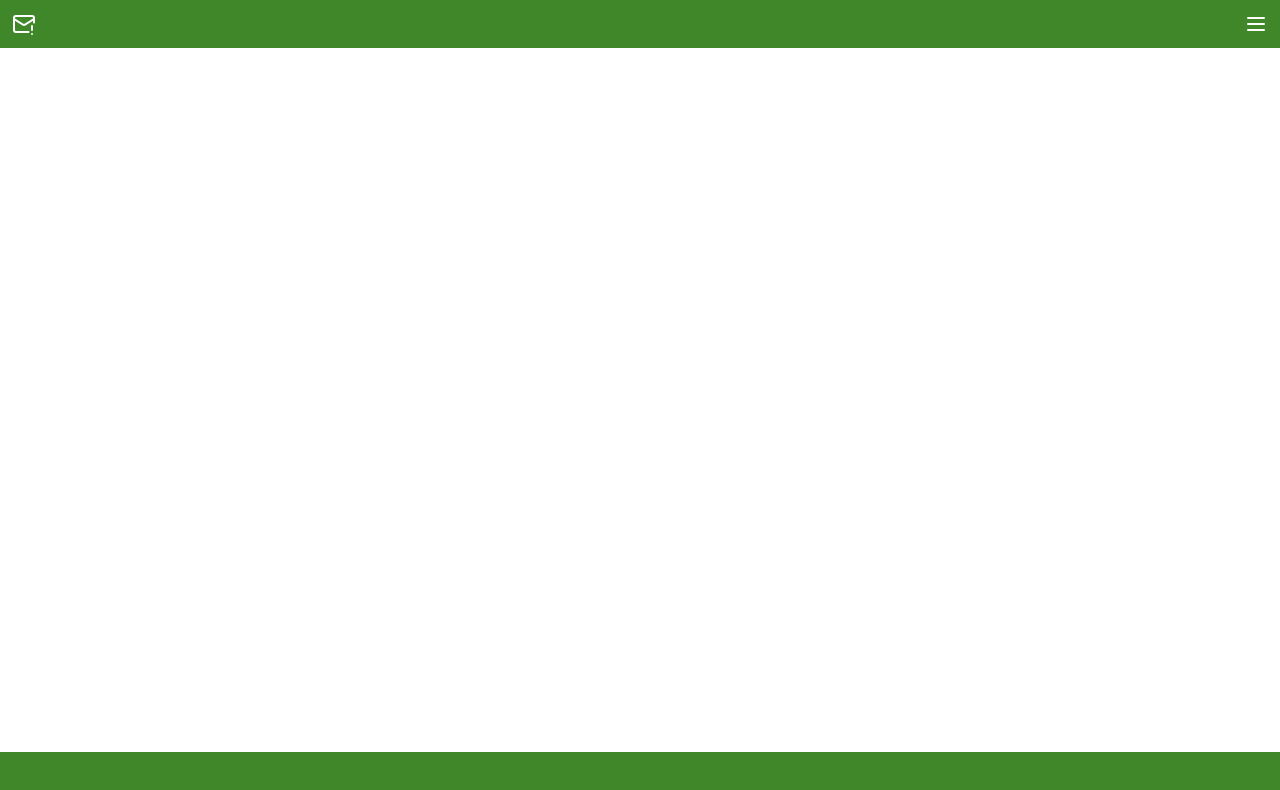
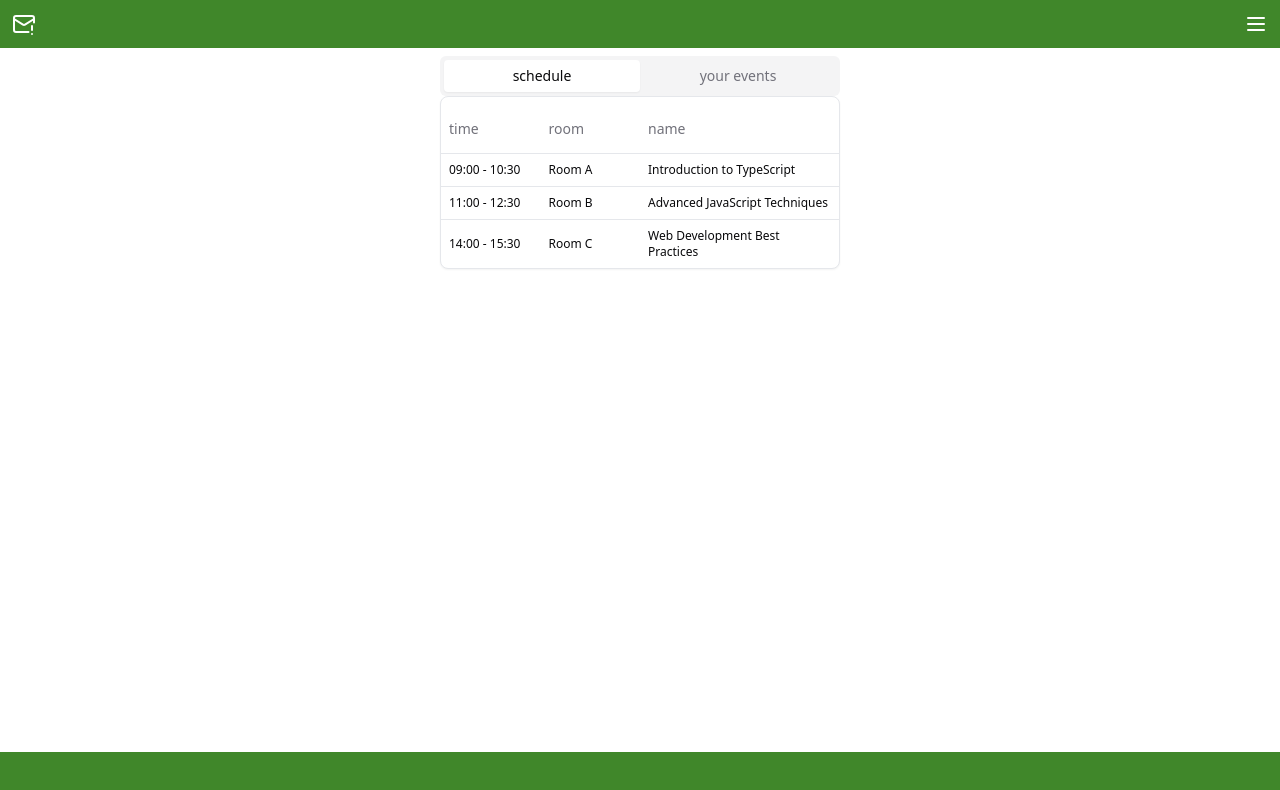
Before and after one commit to jakub-lesniewski/conf-handler-client, a React (Vite) app: page /conference in a window 1280 px wide. Shown: the top 790 px of the page. Built offline with nearby package versions, Linux system fonts and the light colour scheme.

Commit message:
created static conference mockup

```diff
--- a/package.json
+++ b/package.json
@@ -17,6 +17,7 @@
     "@radix-ui/react-slot": "^1.0.2",
     "@radix-ui/react-tabs": "^1.0.4",
     "@radix-ui/react-toast": "^1.1.5",
+    "@tanstack/react-table": "^8.15.0",
     "class-variance-authority": "^0.7.0",
     "clsx": "^2.1.0",
     "lucide-react": "^0.362.0",
--- a/src/components/sidebar.tsx
+++ b/src/components/sidebar.tsx
@@ -10,7 +10,7 @@ export default function Sidebar() {
       </SheetTrigger>
       <SheetContent>
         <SheetHeader>
-          <SheetTitle>Welcome Chippyjak</SheetTitle>
+          <SheetTitle>Welcome Profesor Gąbka</SheetTitle>
           <SheetDescription>
             <Button variant="destructive">logout</Button>
           </SheetDescription>
--- /dev/null
+++ b/src/components/ui/card.tsx
@@ -0,0 +1,79 @@
+import * as React from "react"
+
+import { cn } from "@/lib/utils"
+
+const Card = React.forwardRef<
+  HTMLDivElement,
+  React.HTMLAttributes<HTMLDivElement>
+>(({ className, ...props }, ref) => (
+  <div
+    ref={ref}
+    className={cn(
+      "rounded-lg border bg-card text-card-foreground shadow-sm",
+      className
+    )}
+    {...props}
+  />
+))
+Card.displayName = "Card"
+
+const CardHeader = React.forwardRef<
+  HTMLDivElement,
+  React.HTMLAttributes<HTMLDivElement>
+>(({ className, ...props }, ref) => (
+  <div
+    ref={ref}
+    className={cn("flex flex-col space-y-1.5 p-6", className)}
+    {...props}
+  />
+))
+CardHeader.displayName = "CardHeader"
+
+const CardTitle = React.forwardRef<
+  HTMLParagraphElement,
+  React.HTMLAttributes<HTMLHeadingElement>
+>(({ className, ...props }, ref) => (
+  <h3
+    ref={ref}
+    className={cn(
+      "text-2xl font-semibold leading-none tracking-tight",
+      className
+    )}
+    {...props}
+  />
+))
+CardTitle.displayName = "CardTitle"
+
+const CardDescription = React.forwardRef<
+  HTMLParagraphElement,
+  React.HTMLAttributes<HTMLParagraphElement>
+>(({ className, ...props }, ref) => (
+  <p
+    ref={ref}
+    className={cn("text-sm text-muted-foreground", className)}
+    {...props}
+  />
+))
+CardDescription.displayName = "CardDescription"
+
+const CardContent = React.forwardRef<
+  HTMLDivElement,
+  React.HTMLAttributes<HTMLDivElement>
+>(({ className, ...props }, ref) => (
+  <div ref={ref} className={cn("p-6 pt-0", className)} {...props} />
+))
+CardContent.displayName = "CardContent"
+
+const CardFooter = React.forwardRef<
+  HTMLDivElement,
+  React.HTMLAttributes<HTMLDivElement>
+>(({ className, ...props }, ref) => (
+  <div
+    ref={ref}
+    className={cn("flex items-center p-6 pt-0", className)}
+    {...props}
+  />
+))
+CardFooter.displayName = "CardFooter"
+
+export { Card, CardHeader, CardFooter, CardTitle, CardDescription, CardContent }
--- /dev/null
+++ b/src/components/ui/table.tsx
@@ -0,0 +1,72 @@
+import * as React from "react";
+
+import { cn } from "@/lib/utils";
+
+const Table = React.forwardRef<HTMLTableElement, React.HTMLAttributes<HTMLTableElement>>(
+  ({ className, ...props }, ref) => (
+    <div className="relative w-full overflow-auto">
+      <table ref={ref} className={cn("w-full caption-bottom text-sm", className)} {...props} />
+    </div>
+  )
+);
+Table.displayName = "Table";
+
+const TableHeader = React.forwardRef<HTMLTableSectionElement, React.HTMLAttributes<HTMLTableSectionElement>>(
+  ({ className, ...props }, ref) => <thead ref={ref} className={cn("[&_tr]:border-b", className)} {...props} />
+);
+TableHeader.displayName = "TableHeader";
+
+const TableBody = React.forwardRef<HTMLTableSectionElement, React.HTMLAttributes<HTMLTableSectionElement>>(
+  ({ className, ...props }, ref) => (
+    <tbody ref={ref} className={cn("[&_tr:last-child]:border-0", className)} {...props} />
+  )
+);
+TableBody.displayName = "TableBody";
+
+const TableFooter = React.forwardRef<HTMLTableSectionElement, React.HTMLAttributes<HTMLTableSectionElement>>(
+  ({ className, ...props }, ref) => (
+    <tfoot ref={ref} className={cn("border-t bg-muted/50 font-medium [&>tr]:last:border-b-0", className)} {...props} />
+  )
+);
+TableFooter.displayName = "TableFooter";
+
+const TableRow = React.forwardRef<HTMLTableRowElement, React.HTMLAttributes<HTMLTableRowElement>>(
+  ({ className, ...props }, ref) => (
+    <tr
+      ref={ref}
+      className={cn("border-b transition-colors hover:bg-muted/50 data-[state=selected]:bg-muted", className)}
+      {...props}
+    />
+  )
+);
+TableRow.displayName = "TableRow";
+
+const TableHead = React.forwardRef<HTMLTableCellElement, React.ThHTMLAttributes<HTMLTableCellElement>>(
+  ({ className, ...props }, ref) => (
+    <th
+      ref={ref}
+      className={cn(
+        "h-12 px-2 text-left align-middle font-medium text-muted-foreground [&:has([role=checkbox])]:pr-0",
+        className
+      )}
+      {...props}
+    />
+  )
+);
+TableHead.displayName = "TableHead";
+
+const TableCell = React.forwardRef<HTMLTableCellElement, React.TdHTMLAttributes<HTMLTableCellElement>>(
+  ({ className, ...props }, ref) => (
+    <td ref={ref} className={cn("p-2 align-middle [&:has([role=checkbox])]:pr-0", className)} {...props} />
+  )
+);
+TableCell.displayName = "TableCell";
+
+const TableCaption = React.forwardRef<HTMLTableCaptionElement, React.HTMLAttributes<HTMLTableCaptionElement>>(
+  ({ className, ...props }, ref) => (
+    <caption ref={ref} className={cn("mt-4 text-sm text-muted-foreground", className)} {...props} />
+  )
+);
+TableCaption.displayName = "TableCaption";
+
+export { Table, TableHeader, TableBody, TableFooter, TableHead, TableRow, TableCell, TableCaption };
--- a/src/pages/(logged-in)/conference.tsx
+++ /dev/null
@@ -1,3 +0,0 @@
-export default function Conference() {
-  return <></>;
-}
--- /dev/null
+++ b/src/pages/(logged-in)/conference/conference.tsx
@@ -0,0 +1,101 @@
+import { Card } from "@/components/ui/card";
+import { Tabs, TabsContent, TabsList, TabsTrigger } from "@/components/ui/tabs";
+import { Table, TableBody, TableCell, TableHead, TableHeader, TableRow } from "@/components/ui/table";
+import { Session } from "./session";
+import { Event } from "./event";
+
+const sessions: Session[] = [
+  {
+    id: "1",
+    timeStart: "09:00",
+    timeEnd: "10:30",
+    room: "Room A",
+    name: "Introduction to TypeScript",
+    events: [
+      {
+        id: "1",
+        timeStart: "09:00",
+        timeEnd: "10:30",
+        name: "TypeScript Basics",
+        type: "Workshop",
+      },
+    ],
+  },
+  {
+    id: "2",
+    timeStart: "11:00",
+    timeEnd: "12:30",
+    room: "Room B",
+    name: "Advanced JavaScript Techniques",
+    events: [
+      {
+        id: "2",
+        timeStart: "11:00",
+        timeEnd: "12:30",
+        name: "Functional Programming in JavaScript",
+        type: "Talk",
+      },
+    ],
+  },
+  {
+    id: "3",
+    timeStart: "14:00",
+    timeEnd: "15:30",
+    room: "Room C",
+    name: "Web Development Best Practices",
+    events: [
+      {
+        id: "3",
+        timeStart: "14:00",
+        timeEnd: "15:30",
+        name: "Responsive Design Strategies",
+        type: "Workshop",
+      },
+      {
+        id: "4",
+        timeStart: "15:30",
+        timeEnd: "16:30",
+        name: "Optimizing Frontend Performance",
+        type: "Workshop",
+      },
+    ],
+  },
+];
+
+export default function Conference() {
+  return (
+    <Tabs defaultValue="schedule" className="w-[400px] m-2">
+      <TabsList className="grid w-full grid-cols-2">
+        <TabsTrigger value="schedule">schedule</TabsTrigger>
+        <TabsTrigger value="userEvents">your events</TabsTrigger>
+      </TabsList>
+      <Card>
+        <TabsContent value="schedule">
+          <Table className="table-fixed">
+            <TableHeader>
+              <TableRow>
+                <TableHead className="w-1/4">time</TableHead>
+                <TableHead className="w-1/4">room</TableHead>
+                <TableHead className="w-1/2">name</TableHead>
+              </TableRow>
+            </TableHeader>
+            <TableBody>
+              {sessions.map((session) => (
+                <TableRow key={session.id} className="cursor-pointer ">
+                  <TableCell className="text-xs">
+                    {session.timeStart} - {session.timeEnd}
+                  </TableCell>
+                  <TableCell className="text-xs">{session.room}</TableCell>
+                  <TableCell className="text-xs">{session.name}</TableCell>
+                </TableRow>
+              ))}
+            </TableBody>
+          </Table>
+        </TabsContent>
+        <TabsContent value="userEvents">
+          <p className="text-sm text-muted-foreground text-center pb-2">You're not currently presenting anything.</p>
+        </TabsContent>
+      </Card>
+    </Tabs>
+  );
+}
--- /dev/null
+++ b/src/pages/(logged-in)/conference/event.ts
@@ -0,0 +1,7 @@
+export type Event = {
+  id: string;
+  timeStart: string;
+  timeEnd: string;
+  name: string;
+  type: string;
+};
--- /dev/null
+++ b/src/pages/(logged-in)/conference/session.ts
@@ -0,0 +1,65 @@
+export type Event = {
+  id: string;
+  timeStart: string;
+  timeEnd: string;
+  name: string;
+  type: string;
+};
+
+export type Session = {
+  id: string;
+  timeStart: string;
+  timeEnd: string;
+  room: string;
+  name: string;
+  events: Event[];
+};
+
+export const sessions: Session[] = [
+  {
+    id: "1",
+    timeStart: "9:00",
+    timeEnd: "12:00",
+    room: "Main Hall",
+    name: "Opening Keynote",
+    events: [
+      {
+        id: "1",
+        timeStart: "9:00",
+        timeEnd: "10:00",
+        name: "Welcome Address",
+        type: "Keynote",
+      },
+      {
+        id: "2",
+        timeStart: "10:00",
+        timeEnd: "12:00",
+        name: "Keynote Speaker",
+        type: "Keynote",
+      },
+    ],
+  },
+  {
+    id: "2",
+    timeStart: "10:30",
+    timeEnd: "12:00",
+    room: "Room A",
+    name: "Technical Sessions",
+    events: [
+      {
+        id: "3",
+        timeStart: "10:30",
+        timeEnd: "11:15",
+        name: "React Best Practices",
+        type: "Technical",
+      },
+      {
+        id: "4",
+        timeStart: "11:15",
+        timeEnd: "12:00",
+        name: "State Management in Redux",
+        type: "Technical",
+      },
+    ],
+  },
+];
--- a/src/pages/layout.tsx
+++ b/src/pages/layout.tsx
@@ -6,7 +6,7 @@ export default function Layout() {
   return (
     <div className="flex flex-col min-h-screen">
       <Header />
-      <main className="flex-grow flex items-center justify-center">
+      <main className="flex-grow flex justify-center">
         <Outlet />
       </main>
       <footer className="w-full h-12 bg-primary"></footer>
--- a/src/pages/login.tsx
+++ b/src/pages/login.tsx
@@ -37,7 +37,7 @@ export default function Login() {
 
   return (
     <Form {...form}>
-      <form onSubmit={form.handleSubmit(onSubmit)} className="flex flex-col gap-6 w-4/5">
+      <form onSubmit={form.handleSubmit(onSubmit)} className="flex flex-col gap-6 w-4/5 my-auto">
         <div className="space-y-2">
           <FormField
             control={form.control}
--- a/src/routes.tsx
+++ b/src/routes.tsx
@@ -1,7 +1,7 @@
 import { createBrowserRouter } from "react-router-dom";
 import Login from "./pages/login";
 import Layout from "./pages/layout";
-import Conference from "./pages/(logged-in)/conference";
+import Conference from "./pages/(logged-in)/conference/conference";
 
 export const router = createBrowserRouter([
   {
```
Also changed, not shown: 1 other file (tests, documents, lock files or other folders).
